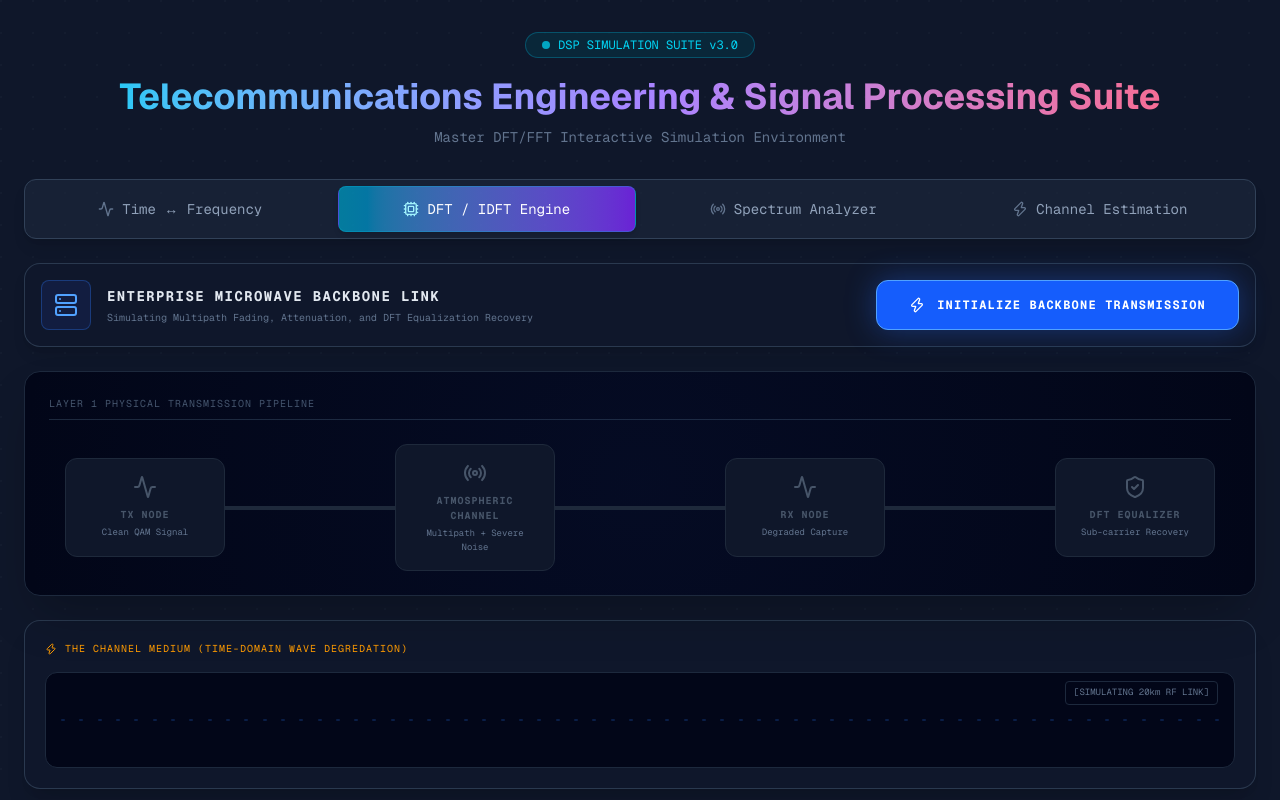
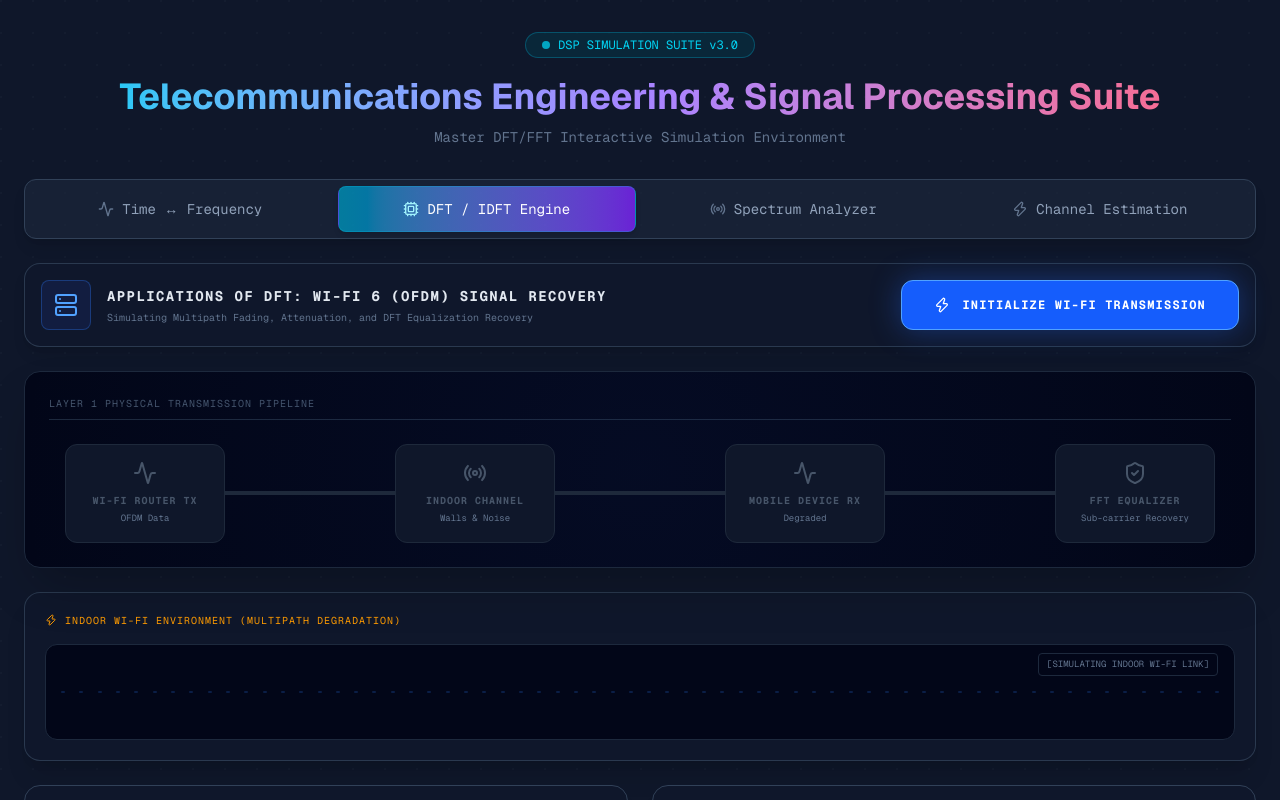
Before and after one commit to engahmed090/dft-simulation-lab, a Next.js app: page / in a window 1280 px wide. Both pictures are taken after a click on the button "DFT / IDFT Engine". Shown: the top 800 px of the page. Built offline with nearby package versions, Linux system fonts and the light colour scheme.

Commit message:
style: safely re-theme Tab 2 UI text to Wi-Fi OFDM scenario without altering build logic

```diff
--- a/app/TabMathEngine.tsx
+++ b/app/TabMathEngine.tsx
@@ -168,7 +168,7 @@ export default function TabMathEngine() {
           </div>
           <div>
             <h2 className="text-slate-200 font-mono text-sm font-bold tracking-widest uppercase">
-              {"Enterprise Microwave Backbone Link"}
+              {"Applications of DFT: Wi-Fi 6 (OFDM) Signal Recovery"}
             </h2>
             <p className="text-slate-500 font-mono text-[10px] mt-1">
               {"Simulating Multipath Fading, Attenuation, and DFT Equalization Recovery"}
@@ -184,7 +184,7 @@ export default function TabMathEngine() {
           }`}
         >
           {running ? <Power size={16} /> : <Zap size={16} />}
-          <span>{running ? "Terminate Link" : "Initialize Backbone Transmission"}</span>
+          <span>{running ? "Terminate Link" : "Initialize Wi-Fi Transmission"}</span>
         </button>
       </div>
 
@@ -196,16 +196,16 @@ export default function TabMathEngine() {
         </div>
         <div className="flex items-center justify-between px-4">
 
-          <PipeNode icon={<Activity size={24} />} label="TX NODE" sublabel="Clean QAM Signal" active={stage >= 1} color="#3b82f6" />
+          <PipeNode icon={<Activity size={24} />} label="Wi-Fi Router TX" sublabel="OFDM Data" active={stage >= 1} color="#3b82f6" />
           <ArrowLink active={stage >= 2} color="#3b82f6" />
 
-          <PipeNode icon={<Radio size={24} className={running && stage >= 2 ? "animate-pulse" : ""} />} label="ATMOSPHERIC CHANNEL" sublabel="Multipath + Severe Noise" active={stage >= 2} color="#f97316" />
+          <PipeNode icon={<Radio size={24} className={running && stage >= 2 ? "animate-pulse" : ""} />} label="Indoor Channel" sublabel="Walls & Noise" active={stage >= 2} color="#f97316" />
           <ArrowLink active={stage >= 3} color="#f97316" />
 
-          <PipeNode icon={<Activity size={24} />} label="RX NODE" sublabel="Degraded Capture" active={stage >= 3} color="#ef4444" />
+          <PipeNode icon={<Activity size={24} />} label="Mobile Device RX" sublabel="Degraded" active={stage >= 3} color="#ef4444" />
           <ArrowLink active={stage >= 4} color="#ef4444" />
 
-          <PipeNode icon={<ShieldCheck size={24} />} label="DFT EQUALIZER" sublabel="Sub-carrier Recovery" active={stage >= 4} color="#10b981" />
+          <PipeNode icon={<ShieldCheck size={24} />} label="FFT Equalizer" sublabel="Sub-carrier Recovery" active={stage >= 4} color="#10b981" />
 
         </div>
       </div>
@@ -213,7 +213,7 @@ export default function TabMathEngine() {
       {/* ── CHANNEL MEDIUM VISUALIZATION ── */}
       <div className="bg-slate-900 border border-slate-700/80 rounded-2xl p-5 shadow-xl">
         <div className="text-amber-500 font-mono text-[10px] tracking-widest mb-4 uppercase flex items-center gap-2">
-          <Zap size={12} /> {"The Channel Medium (Time-Domain Wave Degredation)"}
+          <Zap size={12} /> {"INDOOR WI-FI ENVIRONMENT (MULTIPATH DEGRADATION)"}
         </div>
         <div className="h-24 w-full bg-slate-950 rounded-xl border border-slate-800 relative overflow-hidden flex items-center">
           {/* Animated wave passing through */}
@@ -243,7 +243,7 @@ export default function TabMathEngine() {
             ))}
           </div>
           <div className="absolute right-4 top-2 text-[9px] font-mono text-slate-500 bg-slate-950 px-2 py-1 rounded border border-slate-800">
-            {"[SIMULATING 20km RF LINK]"}
+            {"[SIMULATING INDOOR WI-FI LINK]"}
           </div>
         </div>
       </div>
@@ -256,7 +256,7 @@ export default function TabMathEngine() {
           <div className="flex items-center gap-2 border-b border-slate-800 pb-3 mb-4">
             <Activity size={14} className="text-red-400" />
             <span className="font-mono text-[10px] text-red-400 tracking-widest uppercase">
-              {"Degraded Time-Domain Waveform"}
+              {"RECEIVED WI-FI SIGNAL (TIME-DOMAIN CHAOS)"}
             </span>
           </div>
           <div className="flex-1">
@@ -284,7 +284,7 @@ export default function TabMathEngine() {
           <div className="flex items-center gap-2 border-b border-slate-800 pb-3 mb-4">
             <ShieldCheck size={14} className="text-emerald-400" />
             <span className="font-mono text-[10px] text-emerald-400 tracking-widest uppercase">
-              {"Recovered Spectrum (DFT Equalization)"}
+              {"DFT SUB-CARRIER EXTRACTION (FREQUENCY DOMAIN)"}
             </span>
           </div>
           <div className="flex-1">
```
